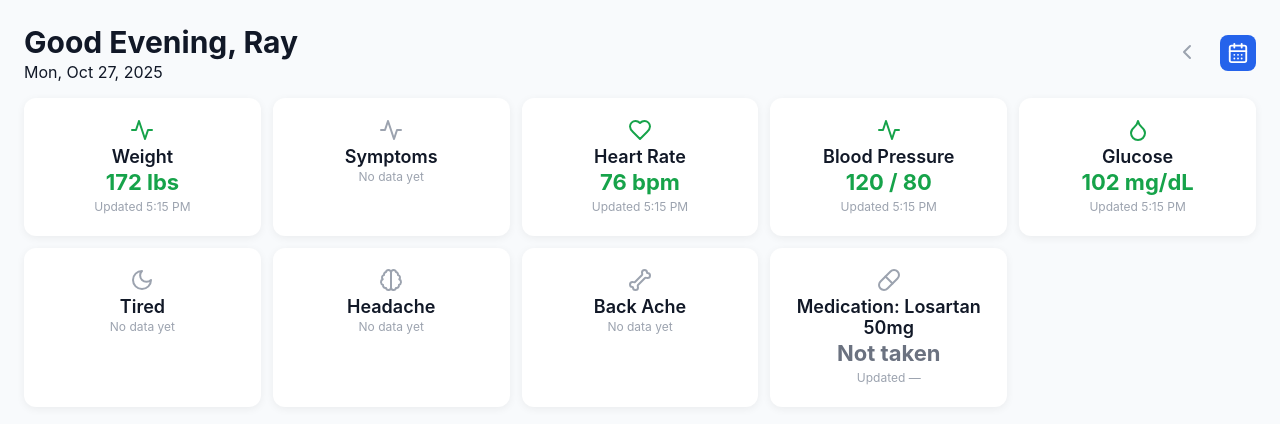
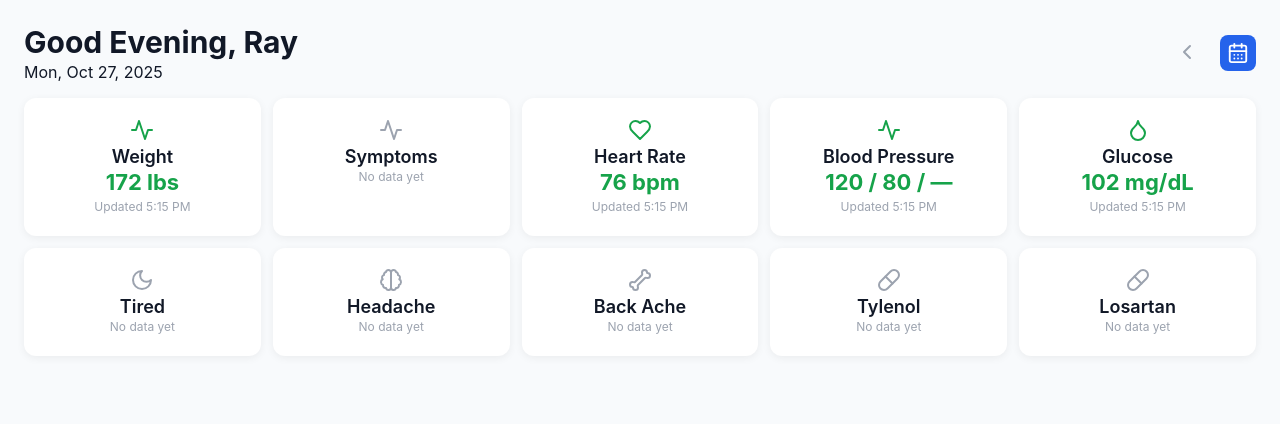
Before and after one commit to RSteeleLHCIO/DrGreg, a React (Vite) app: page / in a window 1280 px wide. Shown: the top 424 px of the page. Built offline with nearby package versions, Linux system fonts and the light colour scheme.

Commit message:
more code cleaning and organization

```diff
--- a/src/App.jsx
+++ b/src/App.jsx
@@ -1,10 +1,8 @@
-import React, { useMemo, useState, lazy, Suspense } from "react";
+import React, { useMemo, useState } from "react";
 import { Card, CardContent } from "./components/ui/card";
 import { Button } from "./components/ui/button";
 import { Activity, Heart, Droplet, Gauge, CalendarDays, ChevronLeft, ChevronRight, Moon, Brain, Bone, Edit, Pill } from "lucide-react";
 
-// Lazy load the chart modal component
-const ChartModal = lazy(() => import("./components/chart-modal"));
 import {
   Dialog,
   DialogContent,
@@ -16,28 +14,7 @@ import { Input } from "./components/ui/input";
 import { Slider } from "./components/ui/slider";
 import { Label } from "./components/ui/label";
 import { Calendar } from "./components/ui/calendar";
-import { Switch } from "./components/ui/switch";
-
-// Helper to format a Date as YYYY-MM-DD (key for our records map)
-function toKey(d) {
-  const y = d.getFullYear();
-  const m = String(d.getMonth() + 1).padStart(2, "0");
-  const day = String(d.getDate()).padStart(2, "0");
-  return `${y}-${m}-${day}`;
-}
-
-function fmtTime(d) {
-  if (!d) return null;
-  try {
-    return d.toLocaleTimeString([], { hour: "numeric", minute: "2-digit" });
-  } catch {
-    return null;
-  }
-}
-
-function toSentenceCase(str) {
-  return str.charAt(0).toUpperCase() + str.slice(1).toLowerCase();
-}
+import { toKey, fmtTime, toSentenceCase } from "./utils/helpers";
 
 export default function App() {
 
@@ -52,7 +29,9 @@ export default function App() {
     heart: { kind: "singleValue", uom: "bpm" },
     systolic: { kind: "singleValue", uom: "" },
     diastolic: { kind: "singleValue", uom: "" },
-    glucose: { kind: "singleValue", uom: "mg/dL" }
+    glucose: { kind: "singleValue", uom: "mg/dL" },
+    tylenol: { kind: "switch", uom: "" },
+    losartan: { kind: "switch", uom: "" }
   };
 
   const cardDefinitions = [
@@ -66,7 +45,7 @@ export default function App() {
       cardName: "symptoms",
       title: "Symptoms",
       icon: Activity,
-      metricNames: ["pain", "temperature"]
+      metricNames: ["pain", "temperature", "tylenol"]
     },
     {
       cardName: "heart",
@@ -78,7 +57,7 @@ export default function App() {
       cardName: "blood-pressure",
       title: "Blood Pressure",
       icon: Activity,
-      metricNames: ["systolic", "diastolic"]
+      metricNames: ["systolic", "diastolic", "losartan"]
     },
     {
       cardName: "glucose",
@@ -106,6 +85,20 @@ export default function App() {
       icon: Bone,
       color: "#f59e0b",
       metricNames: ["back"]
+    },
+    {
+      cardName: "tylenol",
+      title: "Tylenol",
+      icon: Pill,
+      color: "#10b981",
+      metricNames: ["tylenol"]
+    },
+    {
+      cardName: "losartan",
+      title: "Losartan",
+      icon: Pill,
+      color: "#10b981",
+      metricNames: ["losartan"]
     },
   ];
 
@@ -317,11 +310,15 @@ export default function App() {
             const color = meta.color ?? (meta.metricNames.some(name => metricConfig[name].kind === "slider") ? "#4f46e5" : "#16a34a");
 
             // Display values separated by '/'
-            const displayValue = metricValues.map(mv =>
-              mv.kind === "slider"
-                ? `${mv.value ?? "—"}`
-                : `${mv.value ?? "—"}${mv.uom ? ` ${mv.uom}` : ""}`
-            ).join(" / ");
+            const displayValue = metricValues.map(mv => {
+              if (mv.kind === "slider") {
+                return `${mv.value ?? "—"}`;
+              } else if (mv.kind === "switch") {
+                return mv.value === true ? "Yes" : mv.value === false ? "No" : "—";
+              } else {
+                return `${mv.value ?? "—"}${mv.uom ? ` ${mv.uom}` : ""}`;
+              }
+            }).join(" / ");
             // Use the first updatedAt for display
             const updatedAt = metricValues.find(v => v.updatedAt)?.updatedAt;
 
@@ -354,30 +351,6 @@ export default function App() {
             );
           });
         })()}
-
-
-
-
-
-
-
-        {/* Medication: Losartan */}
-        <Card>
-          <CardContent>
-            <div
-              onClick={() => setOpen({ type: "losartan", losartanValue: dayValues.losartan })}
-              style={{ cursor: "pointer", textAlign: "center" }}
-            >
-              <div className="icon-row">
-                <Pill style={{ width: 24, height: 24, color: dayValues.losartan ? "#16a34a" : "#9ca3af" }} />
-              </div>
-              <h2 className="card-title">Medication: Losartan 50mg</h2>
-              <p className="card-data" style={{ color: dayValues.losartan ? "#16a34a" : "#6b7280" }}>{dayValues.losartan ? "Taken" : "Not taken"}</p>
-              <p className="card-updated">Updated {fmtTime(dayValues.losartanUpdatedAt ? new Date(dayValues.losartanUpdatedAt) : null) ?? "—"}</p>
-            </div>
-          </CardContent>
-        </Card>
-
       </div>
 
       {/* Dialogs */}
@@ -413,8 +386,11 @@ export default function App() {
               <DialogTitle>Edit {open.title}</DialogTitle>
             </DialogHeader>
             <div>
-              {open.metricNames.map((metricName, idx) => (
-                metricConfig[metricName].kind === "slider" ? (
+              {open.metricNames.map((metricName, idx) => {
+                const kind = metricConfig[metricName].kind;
+
+                if (kind === "slider") {
+                  return (
                     <div key={metricName} style={{ marginBottom: 16 }}>
                       <Label htmlFor={metricName}>{toSentenceCase(metricName)}</Label>
                       <div>
@@ -439,7 +415,58 @@ export default function App() {
                         </div>
                       </div>
                     </div>
-                ) : (
+                  );
+                } else if (kind === "switch") {
+                  const currentValue = open.metricValues?.[idx]?.value;
+                  return (
+                    <div key={metricName} style={{ marginBottom: 16 }}>
+                      <Label htmlFor={metricName}>{toSentenceCase(metricName)}</Label>
+                      <div style={{ marginTop: 8, display: "flex", gap: 8, justifyContent: "flex-start" }}>
+                        <Button
+                          type="button"
+                          variant="outline"
+                          onClick={() => {
+                            const updatedValues = [...(open.metricValues ?? [])];
+                            updatedValues[idx] = { ...updatedValues[idx], value: true };
+                            setOpen({ ...open, metricValues: updatedValues });
+                          }}
+                          style={{
+                            padding: "6px 16px",
+                            fontSize: "14px",
+                            height: "auto",
+                            minWidth: "60px",
+                            backgroundColor: currentValue === true ? "#10b981" : "transparent",
+                            color: currentValue === true ? "white" : "inherit",
+                            borderColor: currentValue === true ? "#10b981" : "inherit"
+                          }}
+                        >
+                          Yes
+                        </Button>
+                        <Button
+                          type="button"
+                          variant="outline"
+                          onClick={() => {
+                            const updatedValues = [...(open.metricValues ?? [])];
+                            updatedValues[idx] = { ...updatedValues[idx], value: false };
+                            setOpen({ ...open, metricValues: updatedValues });
+                          }}
+                          style={{
+                            padding: "6px 16px",
+                            fontSize: "14px",
+                            height: "auto",
+                            minWidth: "60px",
+                            backgroundColor: currentValue === false ? "#ef4444" : "transparent",
+                            color: currentValue === false ? "white" : "inherit",
+                            borderColor: currentValue === false ? "#ef4444" : "inherit"
+                          }}
+                        >
+                          No
+                        </Button>
+                      </div>
+                    </div>
+                  );
+                } else {
+                  return (
                     <div key={metricName} style={{ marginBottom: 12 }}>
                       <Label htmlFor={metricName}>{toSentenceCase(metricName)}{metricConfig[metricName].uom ? ` (${metricConfig[metricName].uom})` : ""}</Label>
                       <Input
@@ -455,8 +482,9 @@ export default function App() {
                         }}
                       />
                     </div>
-                ))
-              )}
+                  );
+                }
+              })}
             </div>
             <DialogFooter>
               <Button variant="secondary" onClick={() => setOpen(null)}>Cancel</Button>
@@ -469,35 +497,6 @@ export default function App() {
             </DialogFooter>
           </DialogContent>
         )}
-
-        {/* Losartan Dialog */}
-        {open?.type === "losartan" && (
-          <DialogContent>
-            <DialogHeader>
-              <DialogTitle>Losartan 50mg</DialogTitle>
-            </DialogHeader>
-            <div>
-              <Label htmlFor="losartan">Did you take Losartan today?</Label>
-              <div style={{ marginTop: 16 }}>
-                <Switch
-                  checked={open.losartanValue ?? false}
-                  onCheckedChange={(checked) => setOpen({ ...open, losartanValue: checked })}
-                />
-                <span style={{ marginLeft: 12 }}>{open.losartanValue ? "Yes" : "No"}</span>
-              </div>
-            </div>
-            <DialogFooter>
-              <Button variant="secondary" onClick={() => setOpen(null)}>Cancel</Button>
-              <Button onClick={() => {
-                upsertSelectedDay({
-                  losartan: open.losartanValue,
-                  losartanUpdatedAt: new Date().toISOString()
-                });
-                setOpen(null);
-              }}>Save</Button>
-            </DialogFooter>
-          </DialogContent>
-        )}
       </Dialog>
     </div>
   );
--- /dev/null
+++ b/src/utils/helpers.js
@@ -0,0 +1,34 @@
+/**
+ * Format a Date object as YYYY-MM-DD string
+ * @param {Date} d - The date to format
+ * @returns {string} Date string in YYYY-MM-DD format
+ */
+export function toKey(d) {
+    const y = d.getFullYear();
+    const m = String(d.getMonth() + 1).padStart(2, "0");
+    const day = String(d.getDate()).padStart(2, "0");
+    return `${y}-${m}-${day}`;
+}
+
+/**
+ * Format a Date object as a localized time string
+ * @param {Date|null} d - The date to format
+ * @returns {string|null} Formatted time string or null if invalid
+ */
+export function fmtTime(d) {
+    if (!d) return null;
+    try {
+        return d.toLocaleTimeString([], { hour: "numeric", minute: "2-digit" });
+    } catch {
+        return null;
+    }
+}
+
+/**
+ * Convert a string to sentence case (first letter uppercase, rest lowercase)
+ * @param {string} str - The string to convert
+ * @returns {string} Sentence-cased string
+ */
+export function toSentenceCase(str) {
+    return str.charAt(0).toUpperCase() + str.slice(1).toLowerCase();
+}
```
Lines whose indentation alone changed are shown as unchanged.
